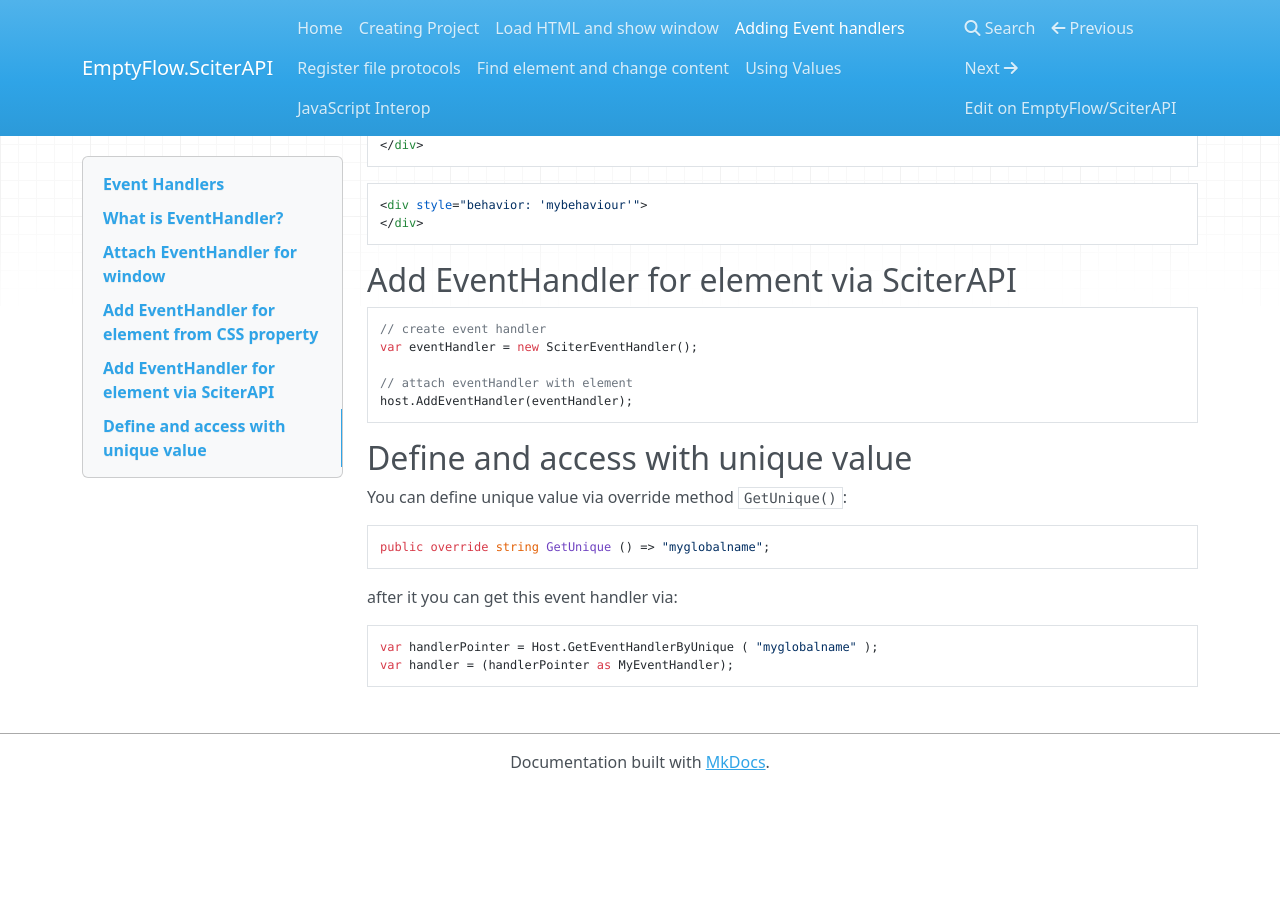
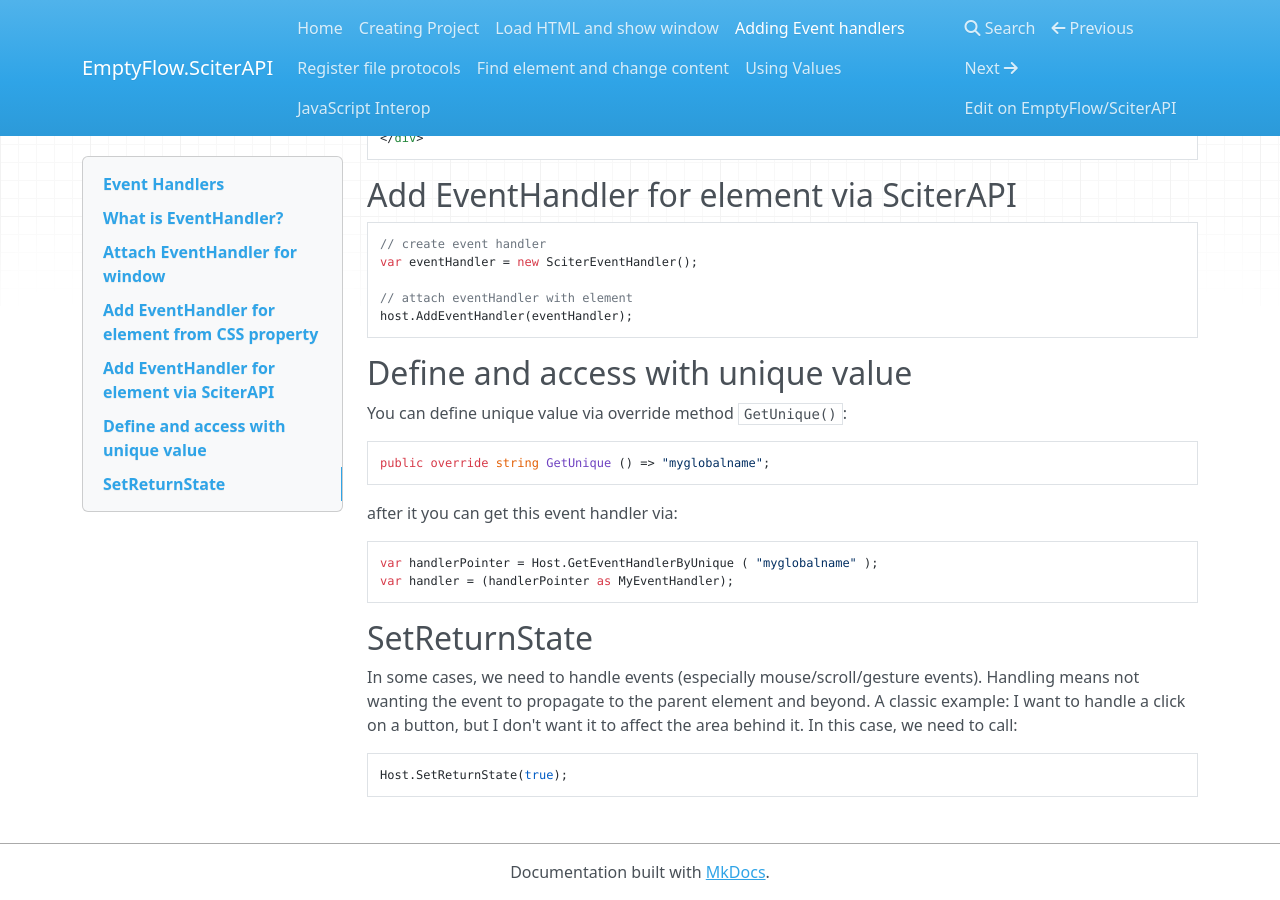
Before and after one commit to EmptyFlow/SciterAPIDocs, an MkDocs documentation site: the page built from docs/eventhandlers.md, in a window 1280 px wide and 900 px high, scrolled down 2380 px. Built offline with MkDocs 1.6.1, drawn with Linux system fonts in a browser that asks for light colours; nearby versions of some CDN libraries; before the commit the page ends 3170 px from its top, so only the background shows below that; some of the changed text lies outside the part shown.

Commit message:
Update eventhandlers.md

````diff
--- a/docs/eventhandlers.md
+++ b/docs/eventhandlers.md
@@ -145,3 +141,10 @@ after it you can get this event handler via:
 var handlerPointer = Host.GetEventHandlerByUnique ( "myglobalname" );
 var handler = (handlerPointer as MyEventHandler);
 ```
+
+## SetReturnState
+In some cases, we need to handle events (especially mouse/scroll/gesture events). Handling means not wanting the event to propagate to the parent element and beyond.
+A classic example: I want to handle a click on a button, but I don't want it to affect the area behind it. In this case, we need to call:
+```csharp
+Host.SetReturnState(true);
+```
````
Also changed, not shown: other parts of docs/eventhandlers.md (+3 -7 lines).
